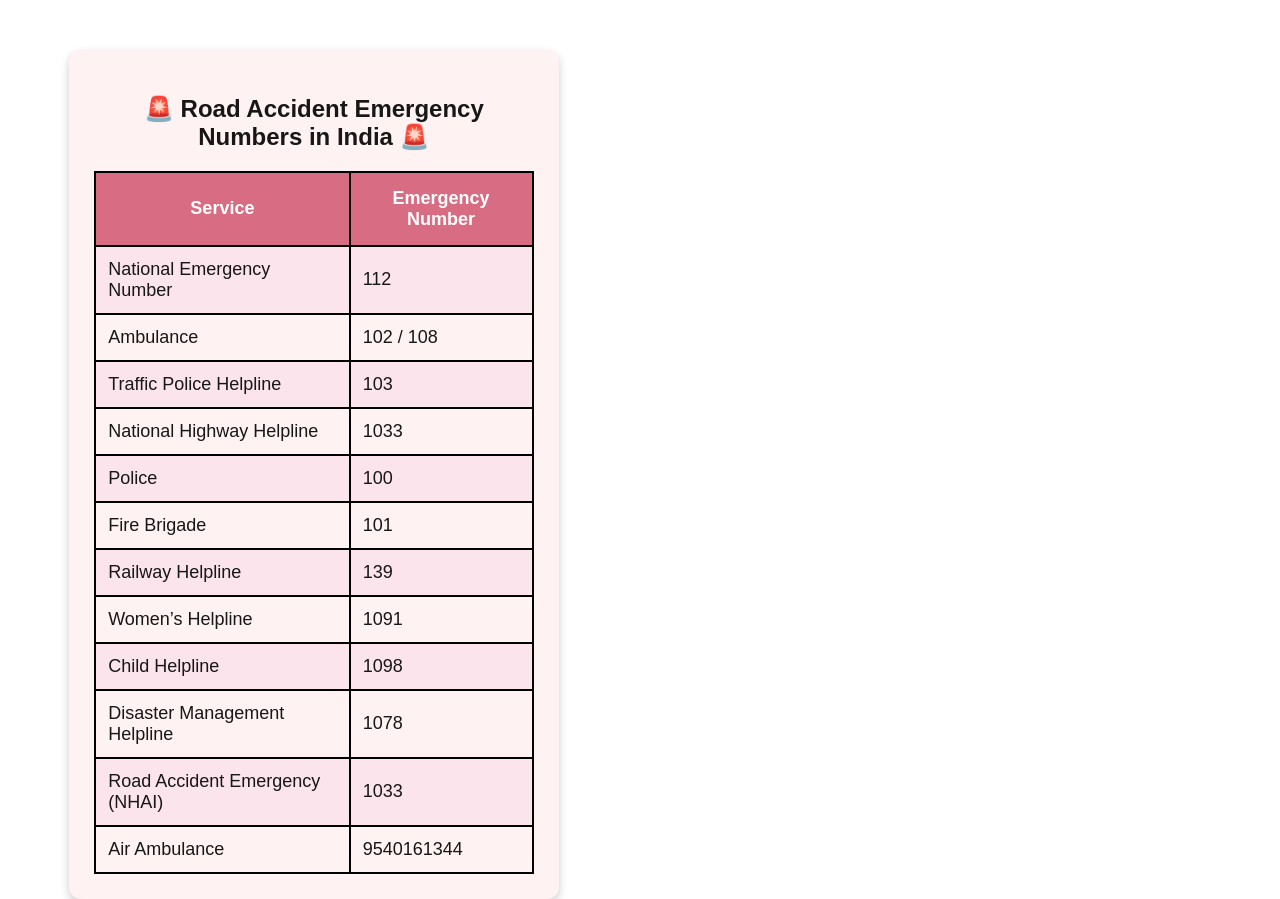
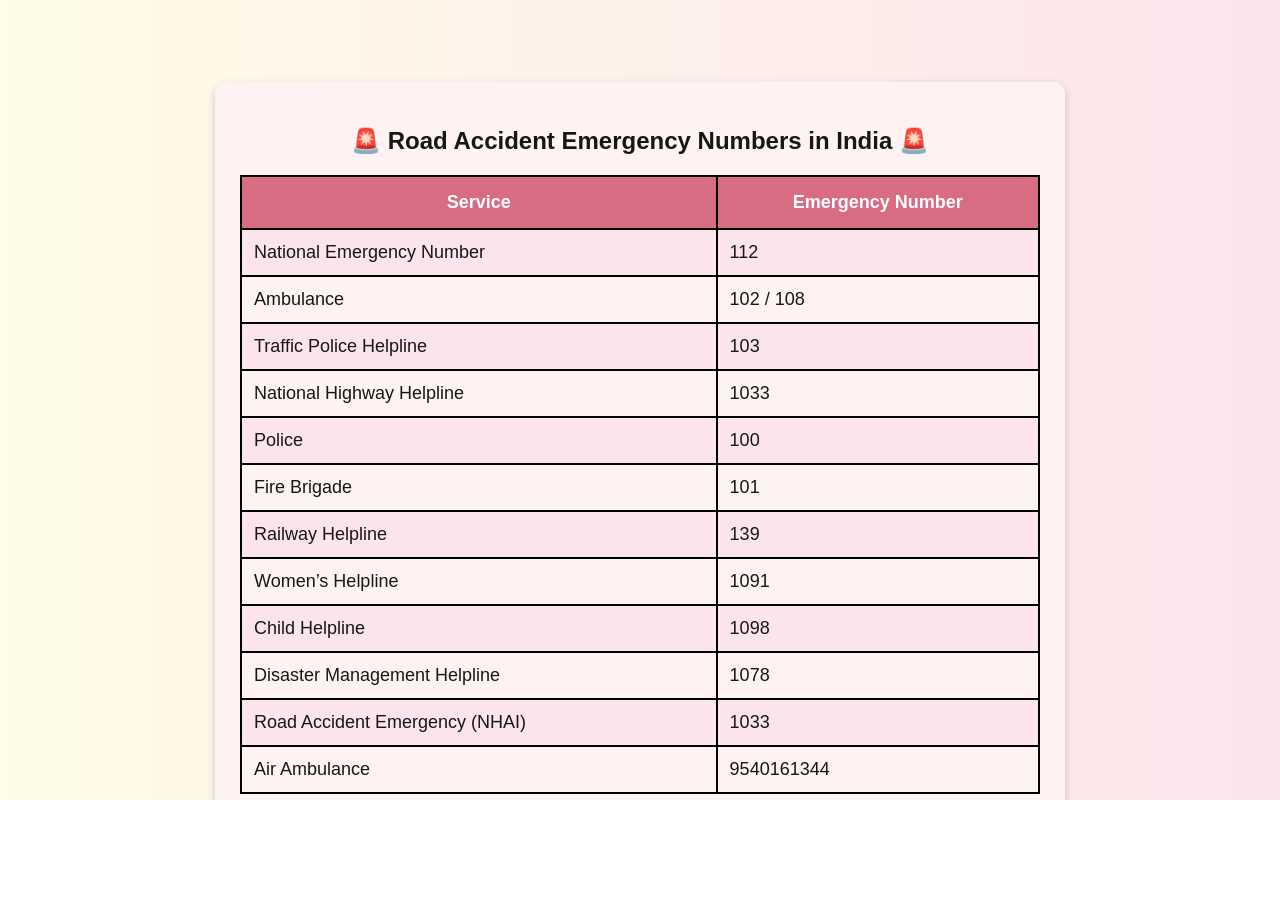
Before and after one commit to surya1604surya/Accident-Tracking, a Next.js app: page /page3 in a window 1280 px wide. After the commit the page ends 800 px from the top, so only its background shows below. Built offline with nearby package versions, Linux system fonts and the light colour scheme.

Commit message:
Update page.module.css

```diff
--- a/src/app/page3/page.module.css
+++ b/src/app/page3/page.module.css
@@ -1,3 +1,14 @@
+.homeBody {
+  background: linear-gradient(to right, #fffde7, #fce4ec); /* pastel gradient */
+  height: 100vh;
+  width: 100vw;
+  display: flex;
+  justify-content: center;
+  align-items: center;
+  padding: 2rem;
+  box-sizing: border-box;
+  overflow: hidden; /* prevents scrollbars if unnecessary */
+}
 .div1 {
     width: 70%;
     max-width: 800px;
```
